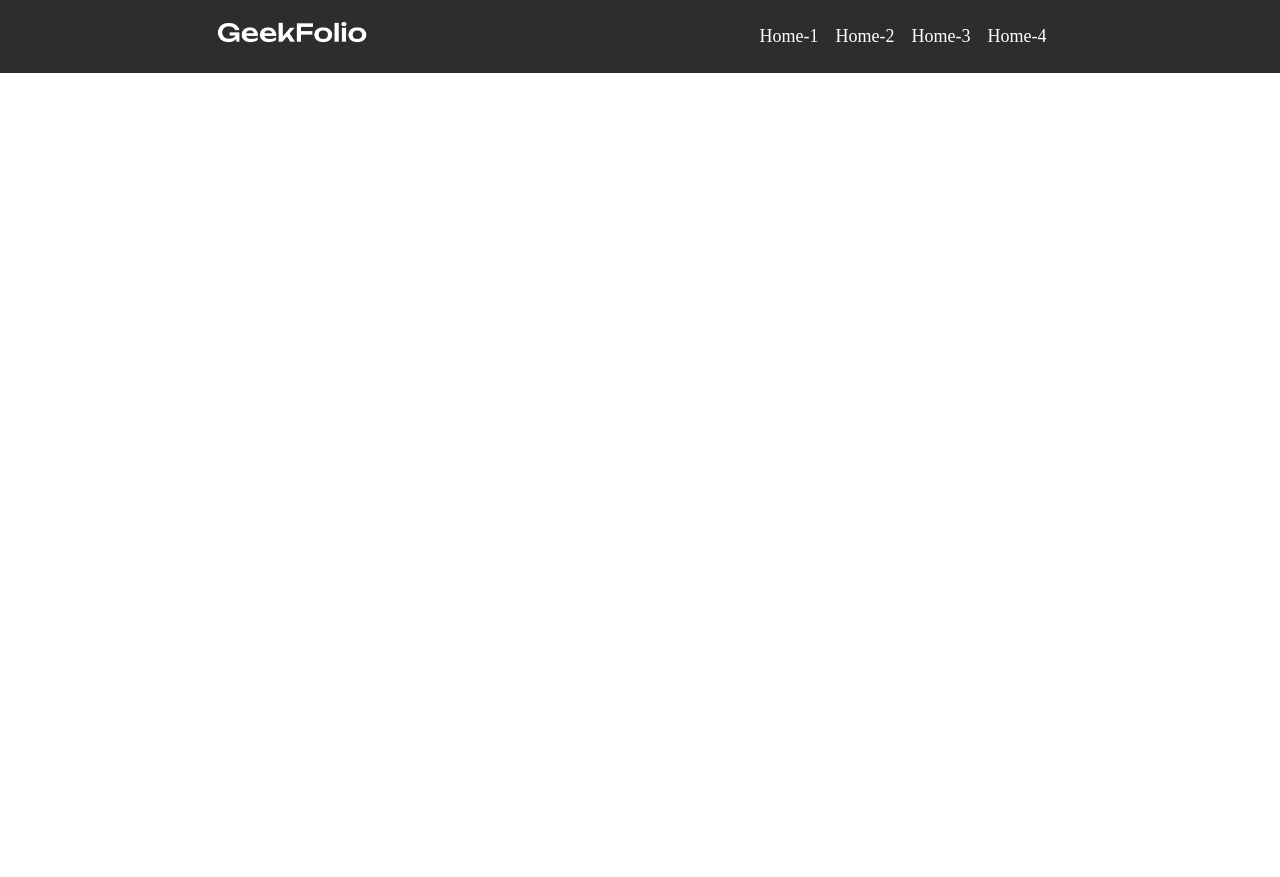
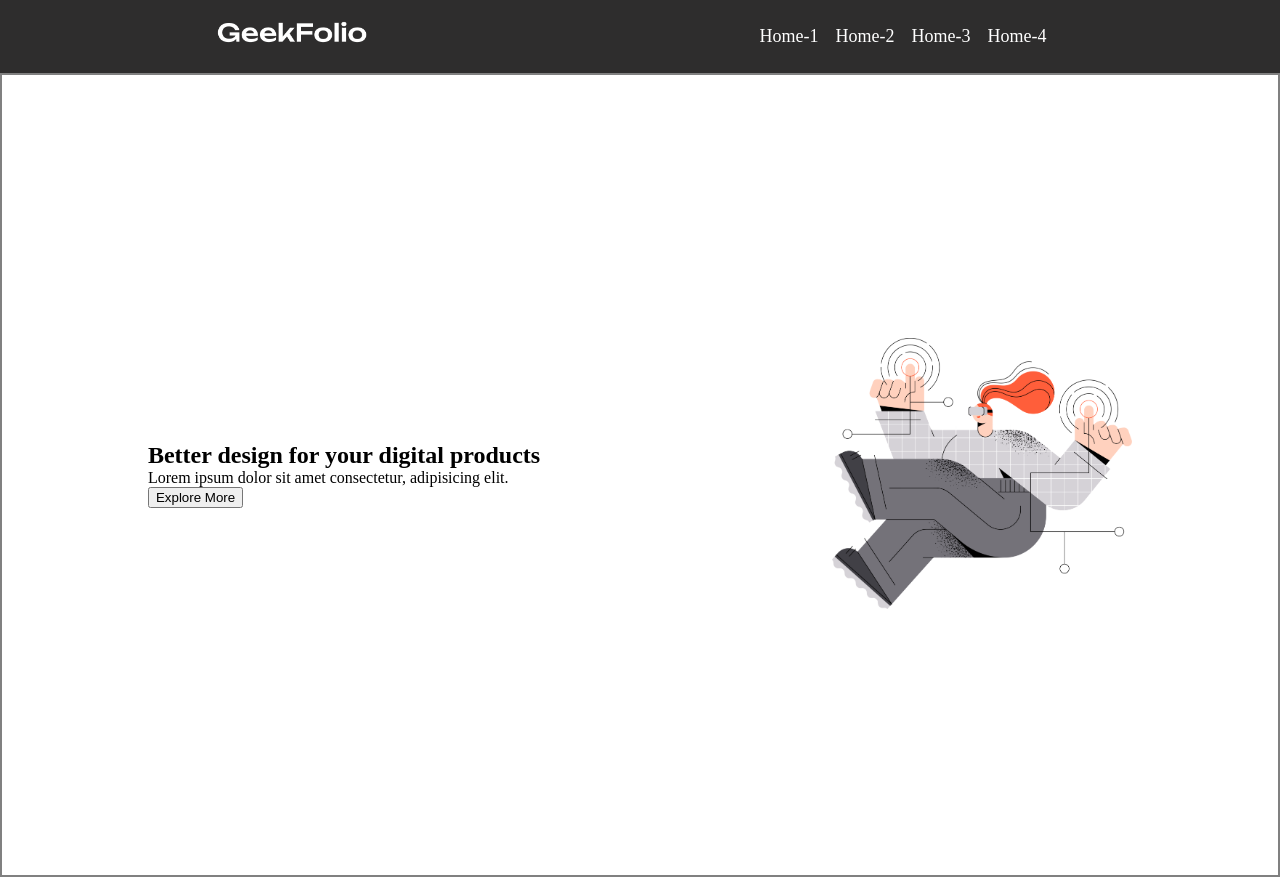
Before and after one commit to mdmasharafilhossain/my-first-practise-web, a plain HTML site: page index.html in a window 1280 px wide. Before the commit the page ends 800 px from the top, so only its background shows below. Drawn offline with Linux system fonts and the light colour scheme.

Commit message:
Fifth Change

```diff
--- a/index.html
+++ b/index.html
@@ -23,7 +23,20 @@
 </nav>
     </header>
     <main>
-
+<section>
+    <div class="banner-container">
+        <div class="banner-text">
+            <h1> Better design for your digital products</h1>
+            <p>
+                Lorem ipsum dolor sit amet consectetur, adipisicing elit.
+            </p>
+            <button>Explore More</button>
+        </div>
+        <div class="banner-photo">
+            <img class="banner-img" src="./images/banner.png" alt="">
+        </div>
+    </div>
+</section>
     </main>
     <footer>
 
--- a/style.css
+++ b/style.css
@@ -22,4 +22,18 @@
     margin-right:10px;
     padding-right: 7px;
     font-size: 18px;
+    cursor: pointer;
 }
+.item:hover{
+    color:blueviolet
+}
+.banner-img{
+    width: 300px;
+}
+.banner-container{
+    display: flex;
+    justify-content: space-around;
+    height:100vb;
+    align-items: center;
+    border: 2px solid gray;
+}
```
